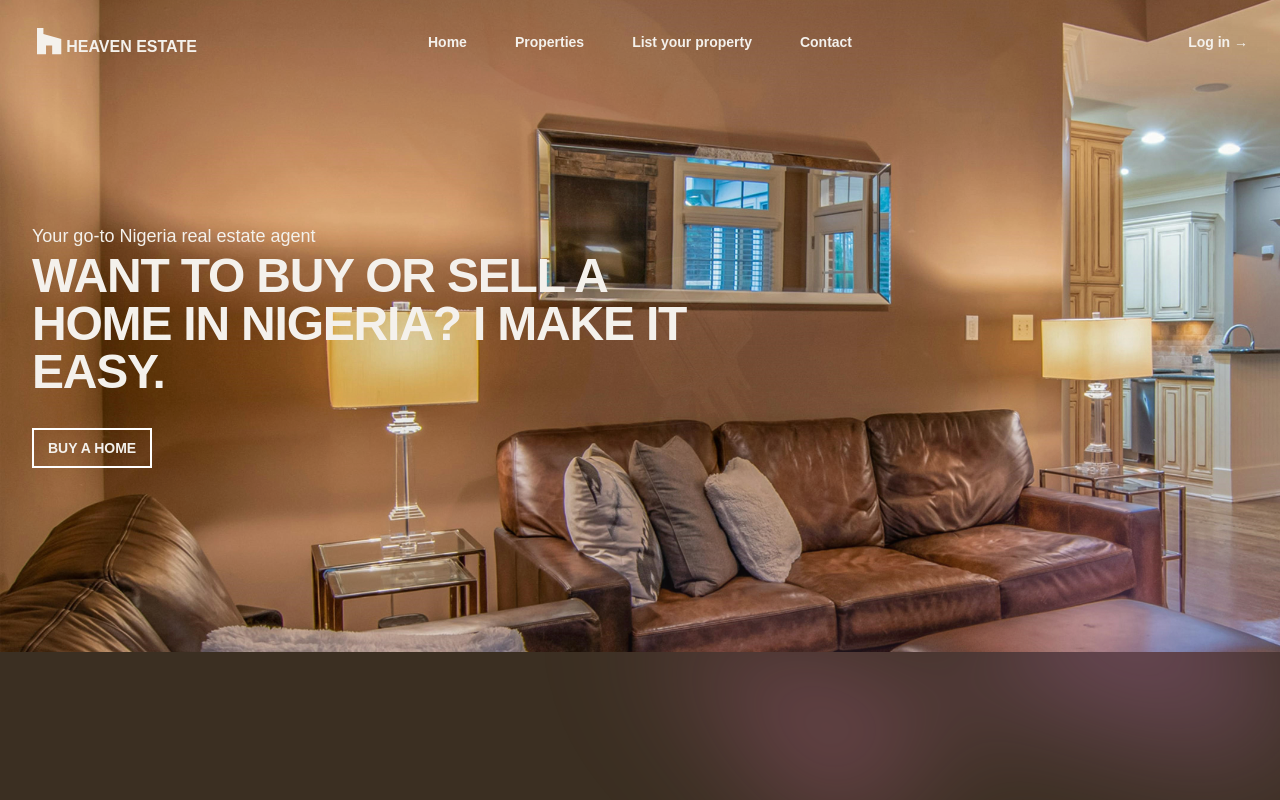
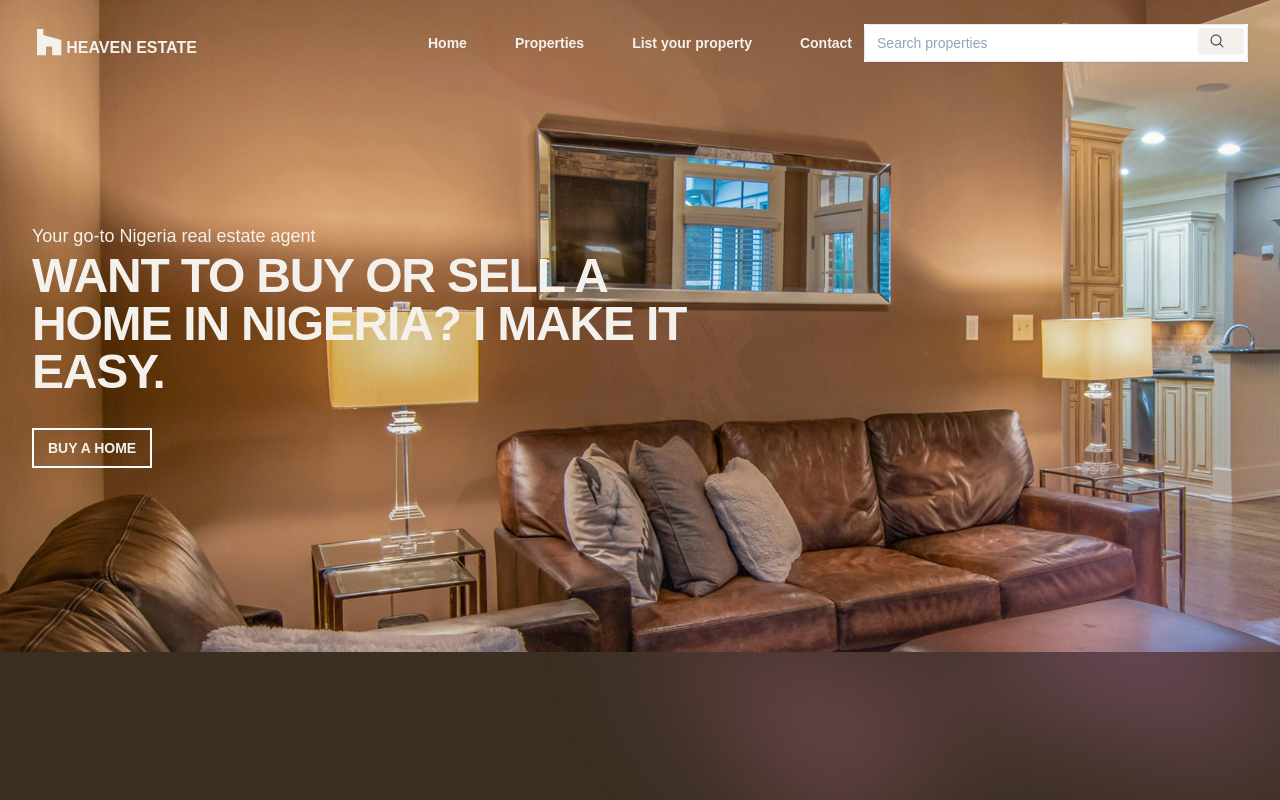
Before and after one commit to debbyeze/estate, a React (Create React App) app: page / in a window 1280 px wide. Shown: the top 800 px of the page. Built offline with nearby package versions, Linux system fonts and the light colour scheme.

Commit message:
search button

```diff
--- a/src/components/Nav/index.js
+++ b/src/components/Nav/index.js
@@ -44,9 +44,25 @@ const [mobileMenuOpen, setMobileMenuOpen] = useState(false)
             ))}
           </div>
           <div className="hidden lg:flex lg:flex-1 lg:justify-end">
-            <a href="#" className="text-sm font-semibold leading-6 text-offwhite">
-              Log in <span aria-hidden="true">&rarr;</span>
-            </a>
+            <div class="w-full max-w-sm max-w-[200px]">
+  <div class="relative bg-white">
+    <input
+      class="w-full  placeholder:text-slate-400 text-brown text-sm border border-slate-200 rounded-md pl-3 pr-4 py-2 transition duration-300 ease focus:outline-none shadow-sm focus:shadow"
+      placeholder="Search properties"
+    />
+    <button
+      class="absolute top-1 right-1 flex items-center rounded bg-offwhite py-1 px-2.5 border border-transparent text-center text-sm text-brown transition-all shadow-sm hover:shadow focus:bg-brown focus:shadow-none active:bg-brown hover:bg-brown active:shadow-none
+      active:text-white
+      focus:text-white
+       hover:text-white  disabled:pointer-events-none disabled:opacity-50 disabled:shadow-none"
+      type="button"
+    >
+      <svg xmlns="http://www.w3.org/2000/svg" viewBox="0 0 24 24" fill="currentColor" class="w-4 h-4 mr-2">
+        <path fill-rule="evenodd" d="M10.5 3.75a6.75 6.75 0 1 0 0 13.5 6.75 6.75 0 0 0 0-13.5ZM2.25 10.5a8.25 8.25 0 1 1 14.59 5.28l4.69 4.69a.75.75 0 1 1-1.06 1.06l-4.69-4.69A8.25 8.25 0 0 1 2.25 10.5Z" clip-rule="evenodd" />
+      </svg>
+    </button>
+  </div>
+            </div>
           </div>
         </nav>
         <Dialog open={mobileMenuOpen} onClose={setMobileMenuOpen} className="lg:hidden">
@@ -80,12 +96,23 @@ const [mobileMenuOpen, setMobileMenuOpen] = useState(false)
                   ))}
                 </div>
                 <div className="py-6">
-                  <a
-                    href="#"
-                    className="-mx-3 block rounded-lg px-3 py-2.5 text-base font-semibold leading-7 text-brown hover:bg-brown hover:text-light"
-                  >
-                    Log in
-                  </a>
+                  <div class="w-full max-w-sm max-w-[200px]">
+  <div class="relative">
+    <input
+      class="w-full bg-transparent placeholder:text-slate-400 text-brown text-sm border border-slate-200 rounded-md pl-3 pr-4 py-2 transition duration-300 ease focus:outline-none focus:border-brown hover:border-brown shadow-sm focus:shadow"
+      placeholder="Search properties"
+    />
+    <button
+      class="absolute top-1 right-1 flex items-center rounded bg-offwhite py-1 px-2.5 border border-transparent text-center text-sm text-brown transition-all shadow-sm hover:shadow focus:bg-brown focus:shadow-none focus:text-offwhite hover:text-offwhite
+      active:text-offwhite active:bg-brown hover:bg-brown active:shadow-none disabled:pointer-events-none disabled:opacity-50 disabled:shadow-none"
+      type="button"
+    >
+      <svg xmlns="http://www.w3.org/2000/svg" viewBox="0 0 24 24" fill="currentColor" class="w-4 h-4 mr-2">
+        <path fill-rule="evenodd" d="M10.5 3.75a6.75 6.75 0 1 0 0 13.5 6.75 6.75 0 0 0 0-13.5ZM2.25 10.5a8.25 8.25 0 1 1 14.59 5.28l4.69 4.69a.75.75 0 1 1-1.06 1.06l-4.69-4.69A8.25 8.25 0 0 1 2.25 10.5Z" clip-rule="evenodd" />
+      </svg>
+    </button>
+  </div>
+            </div>
                 </div>
               </div>
             </div>
```
